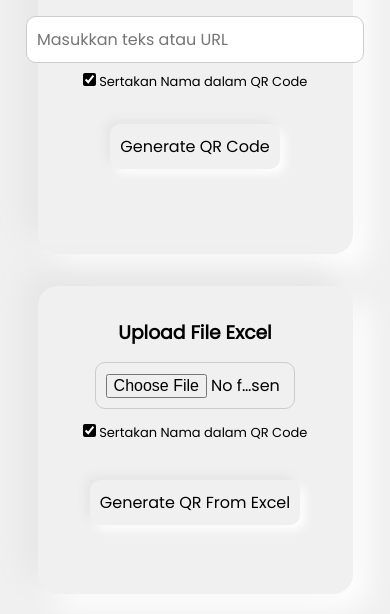
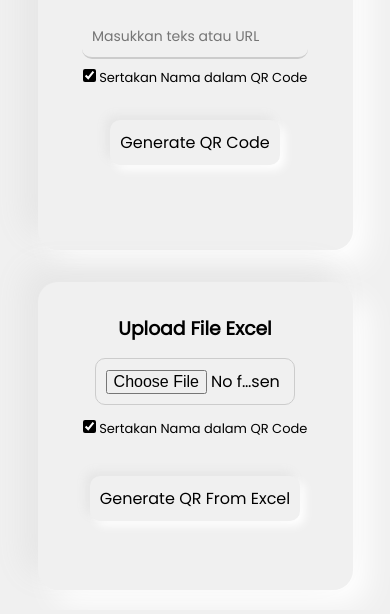
Before and after one commit to hikarisproject21/qrgenerator, a plain HTML site: page index.html in a window 390 px wide. Shown: the part 283-897 px from the top of the page. Drawn offline with Linux system fonts and the light colour scheme.

Commit message:
Update index.html

```diff
--- a/index.html
+++ b/index.html
@@ -115,7 +115,20 @@
             accent-color: #000000;
             border: 2px solid black;
         }
+        input[type="text"] {
+    width: 90%; /* Menyesuaikan lebar layar */
+    max-width: 400px; /* Batasi agar tidak terlalu besar di layar besar */
+    padding: 10px;
+    border: none;
+    outline: none;
+    background: transparent;
+    border-bottom: 2px solid #ccc;
+    font-size: 16px; /* Ukuran font cukup besar untuk HP */
+}
 
+input[type="text"]:focus {
+    border-bottom: 2px solid #000;
+}
         label {
             font-size: 13px;
         }
@@ -133,9 +146,9 @@
             border-collapse: collapse;
             margin-top: 10px;
             }
-            input [type="text"] {
-                width: 190px;
-            }
+           input[type="text"] {
+        font-size: 14px; /* Sedikit lebih kecil di layar kecil */
+    }
         }
 
     </style>
```
